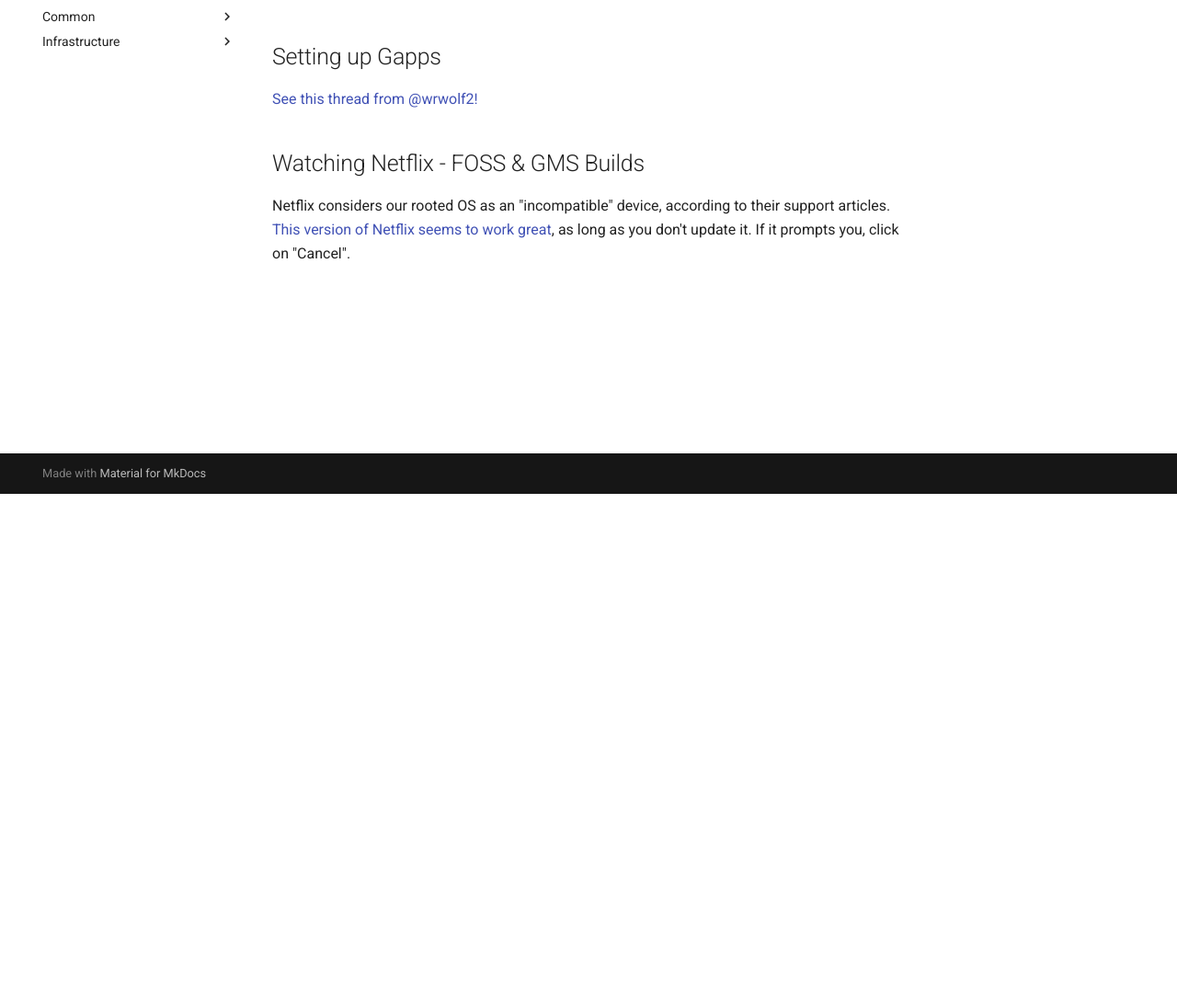
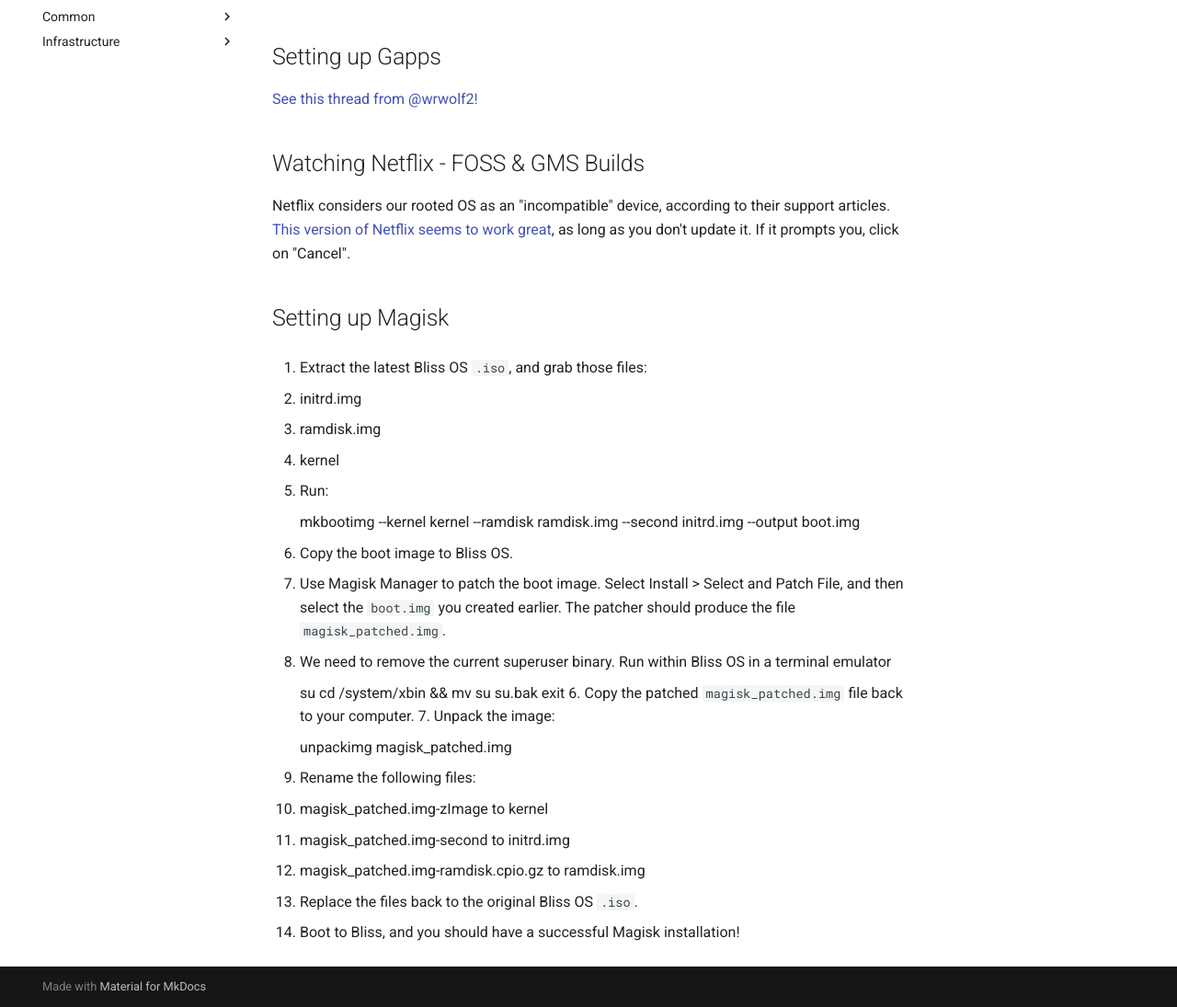
Before and after one commit to BlissRoms/Documentation-old, an MkDocs documentation site: the page built from docs/Bliss OS/extras.md, in a window 1280 px wide and 1400 px high, scrolled down 558 px, cut to the strip 305-1400 px from the top of the window. Shown: the whole strip at 92% size. Built offline with MkDocs 1.6.1 and Material for MkDocs 9.7.7, drawn with Linux system fonts in a browser that asks for light colours.

Commit message:
Add Magisk installation steps
Original author: Abhishek Kumar
Modified for Linux: Eric Park

Change-Id: I04229a574e84d57bf2deab47525bba42e9a8985c

```diff
--- a/docs/Bliss OS/extras.md
+++ b/docs/Bliss OS/extras.md
@@ -16,3 +16,37 @@ Here's a video tutorial on how to do it properly:
 ## Watching Netflix - FOSS & GMS Builds
 
 Netflix considers our rooted OS as an "incompatible" device, according to their support articles. [This version of Netflix seems to work great](https://www.apkmirror.com/apk/netflix-inc/netflix/netflix-4-16-1-build-15145-release/), as long as you don't update it. If it prompts you, click on "Cancel".
+
+
+## Setting up Magisk
+
+1. Extract the latest Bliss OS `.iso`, and grab those files:
+
+ - initrd.img
+ - ramdisk.img
+ - kernel
+
+2. Run:
+
+    mkbootimg --kernel kernel --ramdisk ramdisk.img --second initrd.img --output boot.img
+
+3. Copy the boot image to Bliss OS.
+4. Use Magisk Manager to patch the boot image. Select Install > Select and Patch File, and then select the `boot.img` you created earlier. The patcher should produce the file `magisk_patched.img`.
+5. We need to remove the current superuser binary. Run within Bliss OS in a terminal emulator
+
+    su
+    cd /system/xbin && mv su su.bak
+    exit
+6. Copy the patched `magisk_patched.img` file back to your computer.
+7. Unpack the image:
+
+    unpackimg magisk_patched.img
+
+8. Rename the following files:
+
+ - magisk_patched.img-zImage to kernel
+ - magisk_patched.img-second to initrd.img
+ - magisk_patched.img-ramdisk.cpio.gz to ramdisk.img
+
+9. Replace the files back to the original Bliss OS `.iso`.
+10. Boot to Bliss, and you should have a successful Magisk installation!
```
